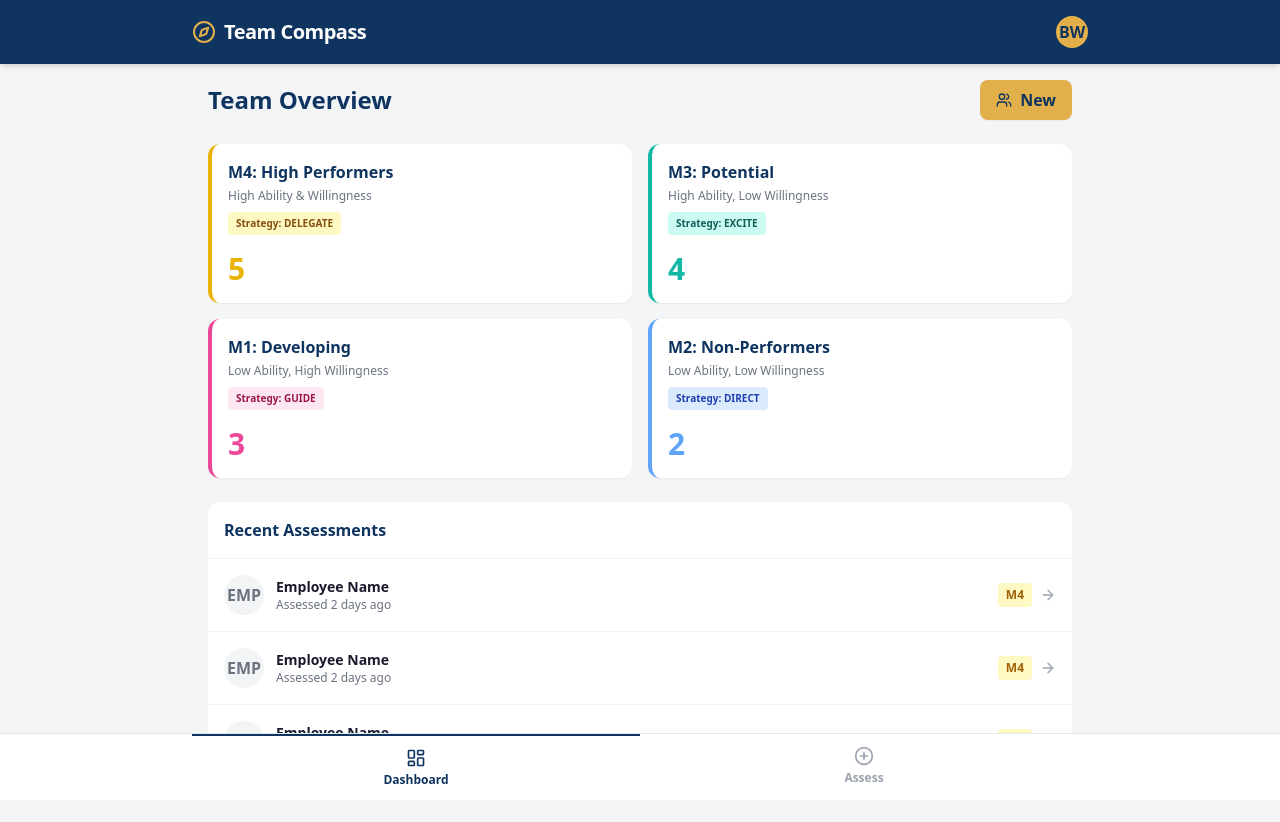
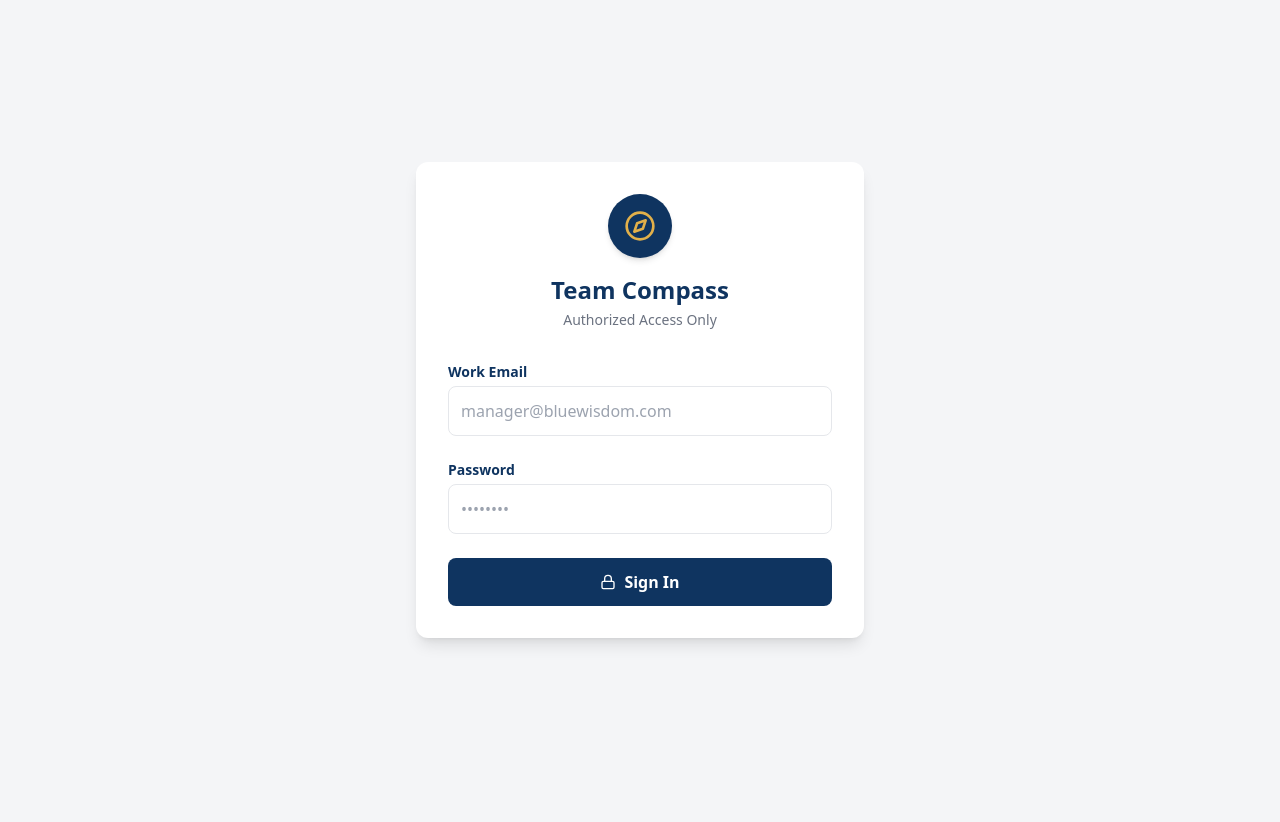
Before and after one commit to NeerajBlue/team-compass-app, a React (Vite) app: page /login in a window 1280 px wide. Shown: the top 822 px of the page. After the commit the page ends 800 px from the top, so only its background shows below. Built offline with nearby package versions, Linux system fonts and the light colour scheme; no server answers.

Commit message:
feat: Firebase Auth and Gemini AI Integration

```diff
--- a/src/App.jsx
+++ b/src/App.jsx
@@ -1,27 +1,43 @@
 import React, { useState } from 'react';
-import { Compass, LayoutDashboard, PlusCircle } from 'lucide-react';
+import { Compass, LayoutDashboard, PlusCircle, LogOut } from 'lucide-react';
+import { BrowserRouter as Router, Routes, Route, useNavigate } from 'react-router-dom';
 import Dashboard from './components/Dashboard';
 import AssessmentForm from './components/AssessmentForm';
+import Login from './components/Login';
+import PrivateRoute from './components/PrivateRoute';
+import { AuthProvider, useAuth } from './contexts/AuthContext';
 
-function App() {
+function MainLayout() {
   const [activeTab, setActiveTab] = useState('dashboard');
+  const { logout, currentUser } = useAuth();
+  const navigate = useNavigate();
+
+  async function handleLogout() {
+    try {
+      await logout();
+      navigate('/login');
+    } catch {
+      console.error("Failed to log out");
+    }
+  }
 
   return (
     <div className="min-h-screen bg-bw-light flex flex-col font-sans">
-      {/* Header */}
       <header className="bg-bw-navy text-white p-4 shadow-md sticky top-0 z-10">
         <div className="max-w-4xl mx-auto flex justify-between items-center">
           <div className="flex items-center gap-2">
             <Compass className="text-bw-gold w-6 h-6" />
             <h1 className="text-xl font-bold tracking-tight">Team Compass</h1>
           </div>
-          <div className="w-8 h-8 bg-bw-gold rounded-full flex justify-center items-center font-bold text-bw-navy">
-            BW
+          <div className="flex items-center gap-4">
+            <span className="text-xs text-gray-300 hidden md:inline">{currentUser?.email}</span>
+            <button onClick={handleLogout} className="text-gray-300 hover:text-white transition" title="Log Out">
+              <LogOut className="w-5 h-5" />
+            </button>
           </div>
         </div>
       </header>
 
-      {/* Main Content */}
       <main className="flex-grow p-4 max-w-4xl mx-auto w-full">
         {activeTab === 'dashboard' ? (
           <Dashboard onNewAssessment={() => setActiveTab('assessment')} />
@@ -30,7 +46,6 @@ function App() {
         )}
       </main>
 
-      {/* Mobile Bottom Nav */}
       <nav className="bg-white border-t border-gray-200 fixed bottom-0 w-full z-10 pb-safe">
         <div className="max-w-4xl mx-auto flex justify-around">
           <button
@@ -53,4 +68,19 @@ function App() {
   );
 }
 
-export default App;
+export default function App() {
+  return (
+    <Router>
+      <AuthProvider>
+        <Routes>
+          <Route path="/login" element={<Login />} />
+          <Route path="/" element={
+            <PrivateRoute>
+              <MainLayout />
+            </PrivateRoute>
+          } />
+        </Routes>
+      </AuthProvider>
+    </Router>
+  );
+}
--- /dev/null
+++ b/src/api/gemini.js
@@ -0,0 +1,47 @@
+// src/api/gemini.js
+const GEMINI_API_KEY = import.meta.env.VITE_GEMINI_API_KEY;
+
+export async function generateActionPlan(employeeName, quadrant, strategy, remarks) {
+  if (!GEMINI_API_KEY) {
+    throw new Error("Gemini API Key is missing. Please add VITE_GEMINI_API_KEY to your .env file or Cloudflare settings.");
+  }
+
+  const prompt = `You are a Senior OD Consultant at Blue Wisdom.
+Create a hyper-personalized 3-Month Action Plan for an employee based on the Blue Wisdom Performance Matrix methodology.
+
+Context:
+- Employee Name: ${employeeName}
+- Quadrant: ${quadrant}
+- Core Strategy to apply: ${strategy} (Must use this exact strategy logic: Delegate, Excite, Guide, or Direct).
+- Manager Remarks: "${remarks}"
+
+Instructions:
+1. Write a direct, punchy, and confident evaluation (Blue Wisdom Tone).
+2. Propose 3 specific Key Result Areas (KRAs) tailored to the strategy.
+3. Include one Lead indicator and one Lag indicator for tracking.
+4. Format in clean Markdown without any conversational filler. Keep it actionable and professional.`;
+
+  try {
+    const response = await fetch(`https://generativelanguage.googleapis.com/v1beta/models/gemini-1.5-pro:generateContent?key=${GEMINI_API_KEY}`, {
+      method: "POST",
+      headers: {
+        "Content-Type": "application/json",
+      },
+      body: JSON.stringify({
+        contents: [{
+          parts: [{ text: prompt }]
+        }]
+      })
+    });
+
+    const data = await response.json();
+    if (!response.ok) {
+      throw new Error(data.error?.message || "Failed to generate report from Gemini API.");
+    }
+
+    return data.candidates[0].content.parts[0].text;
+  } catch (error) {
+    console.error("Gemini API Error:", error);
+    throw error;
+  }
+}
--- /dev/null
+++ b/src/components/Login.jsx
@@ -0,0 +1,75 @@
+import React, { useState } from 'react';
+import { useAuth } from '../contexts/AuthContext';
+import { Compass, Lock } from 'lucide-react';
+import { useNavigate } from 'react-router-dom';
+
+export default function Login() {
+  const [email, setEmail] = useState('');
+  const [password, setPassword] = useState('');
+  const [error, setError] = useState('');
+  const [loading, setLoading] = useState(false);
+  const { login } = useAuth();
+  const navigate = useNavigate();
+
+  async function handleSubmit(e) {
+    e.preventDefault();
+    try {
+      setError('');
+      setLoading(true);
+      await login(email, password);
+      navigate('/');
+    } catch (err) {
+      setError('Failed to log in. Please check your credentials or contact the Blue Wisdom admin.');
+    }
+    setLoading(false);
+  }
+
+  return (
+    <div className="min-h-screen bg-bw-light flex flex-col justify-center items-center p-4">
+      <div className="w-full max-w-md bg-white rounded-xl shadow-lg p-8 space-y-8">
+        <div className="flex flex-col items-center">
+          <div className="w-16 h-16 bg-bw-navy rounded-full flex items-center justify-center mb-4 shadow-md">
+            <Compass className="w-8 h-8 text-bw-gold" />
+          </div>
+          <h2 className="text-2xl font-bold text-bw-navy text-center">Team Compass</h2>
+          <p className="text-gray-500 text-sm mt-1">Authorized Access Only</p>
+        </div>
+
+        {error && <div className="bg-red-50 text-red-600 p-3 rounded-lg text-sm font-semibold text-center">{error}</div>}
+
+        <form onSubmit={handleSubmit} className="space-y-6">
+          <div>
+            <label className="block text-sm font-semibold text-bw-navy mb-1">Work Email</label>
+            <input
+              type="email"
+              required
+              value={email}
+              onChange={(e) => setEmail(e.target.value)}
+              className="w-full p-3 border border-gray-200 rounded-lg focus:ring-2 focus:ring-bw-gold outline-none transition"
+              placeholder="manager@bluewisdom.com"
+            />
+          </div>
+          <div>
+            <label className="block text-sm font-semibold text-bw-navy mb-1">Password</label>
+            <input
+              type="password"
+              required
+              value={password}
+              onChange={(e) => setPassword(e.target.value)}
+              className="w-full p-3 border border-gray-200 rounded-lg focus:ring-2 focus:ring-bw-gold outline-none transition"
+              placeholder="••••••••"
+            />
+          </div>
+          <button
+            disabled={loading}
+            type="submit"
+            className="w-full bg-bw-navy text-white p-3 rounded-lg font-bold flex justify-center items-center gap-2 hover:bg-blue-900 transition disabled:opacity-75"
+          >
+            <Lock className="w-4 h-4" />
+            {loading ? 'Authenticating...' : 'Sign In'}
+          </button>
+        </form>
+      </div>
+    </div>
+  );
+}
--- /dev/null
+++ b/src/components/PrivateRoute.jsx
@@ -0,0 +1,9 @@
+import React from 'react';
+import { Navigate } from 'react-router-dom';
+import { useAuth } from '../contexts/AuthContext';
+
+export default function PrivateRoute({ children }) {
+  const { currentUser } = useAuth();
+
+  return currentUser ? children : <Navigate to="/login" />;
+}
--- /dev/null
+++ b/src/contexts/AuthContext.jsx
@@ -0,0 +1,47 @@
+import React, { createContext, useContext, useState, useEffect } from 'react';
+import { auth } from '../firebase';
+import {
+  onAuthStateChanged,
+  signInWithEmailAndPassword,
+  signOut
+} from 'firebase/auth';
+
+const AuthContext = createContext();
+
+export function useAuth() {
+  return useContext(AuthContext);
+}
+
+export function AuthProvider({ children }) {
+  const [currentUser, setCurrentUser] = useState(null);
+  const [loading, setLoading] = useState(true);
+
+  function login(email, password) {
+    return signInWithEmailAndPassword(auth, email, password);
+  }
+
+  function logout() {
+    return signOut(auth);
+  }
+
+  useEffect(() => {
+    const unsubscribe = onAuthStateChanged(auth, user => {
+      setCurrentUser(user);
+      setLoading(false);
+    });
+
+    return unsubscribe;
+  }, []);
+
+  const value = {
+    currentUser,
+    login,
+    logout
+  };
+
+  return (
+    <AuthContext.Provider value={value}>
+      {!loading && children}
+    </AuthContext.Provider>
+  );
+}
--- /dev/null
+++ b/src/firebase.js
@@ -0,0 +1,22 @@
+import { initializeApp } from "firebase/app";
+import { getAuth } from "firebase/auth";
+import { getFirestore } from "firebase/firestore";
+
+// Your web app's Firebase configuration
+// These values will be populated from Cloudflare Pages Environment Variables
+const firebaseConfig = {
+  apiKey: import.meta.env.VITE_FIREBASE_API_KEY,
+  authDomain: import.meta.env.VITE_FIREBASE_AUTH_DOMAIN,
+  projectId: import.meta.env.VITE_FIREBASE_PROJECT_ID,
+  storageBucket: import.meta.env.VITE_FIREBASE_STORAGE_BUCKET,
+  messagingSenderId: import.meta.env.VITE_FIREBASE_MESSAGING_SENDER_ID,
+  appId: import.meta.env.VITE_FIREBASE_APP_ID
+};
+
+// Initialize Firebase
+const app = initializeApp(firebaseConfig);
+
+// Initialize Firebase Authentication and get a reference to the service
+export const auth = getAuth(app);
+export const db = getFirestore(app);
+export default app;
```
Also changed, not shown: src/components/AssessmentForm.jsx (+36 -9 lines), 1 other file (tests, documents, lock files or other folders).
